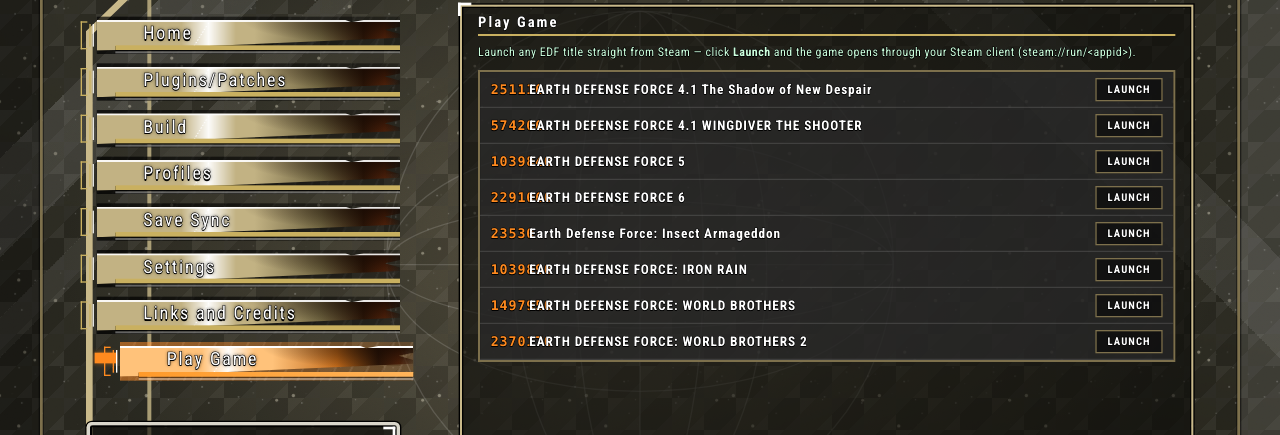
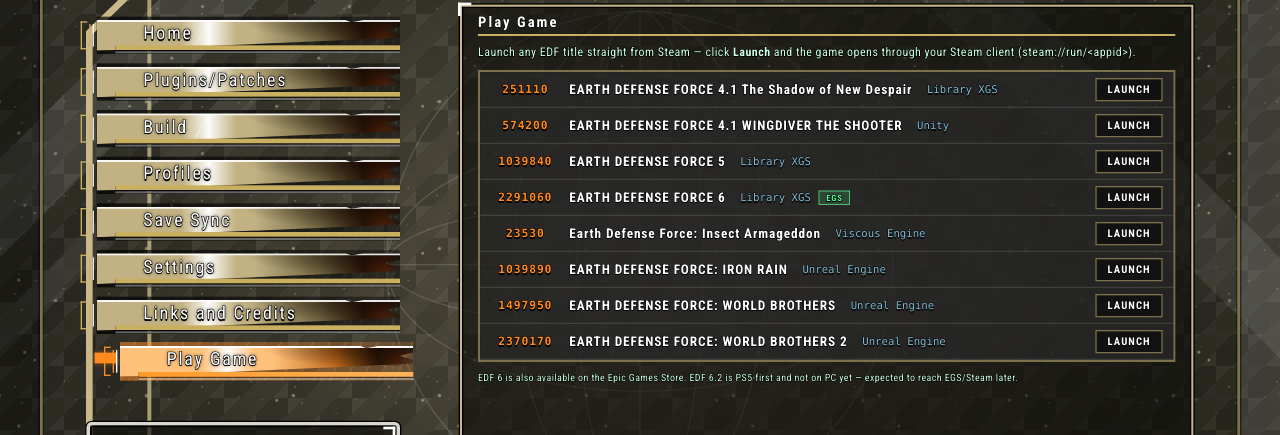
Before and after one commit to FevGrave/EDF-MML-GUI-V2, a React (Vite) app: page /play in a window 1280 px wide. Shown: the part 122-557 px from the top of the page. Built offline with nearby package versions, Linux system fonts and the light colour scheme; no server answers.

Commit message:
Update game metadata and layout styling
Co-authored-by: FevGrave <19373020+FevGrave@users.noreply.github.com>

```diff
--- a/src/lib/edfGames.js
+++ b/src/lib/edfGames.js
@@ -1,13 +1,20 @@
 // EDF titles available on Steam, keyed by App ID. A `steam://run/<appid>` link
 // launches the game through the local Steam client. App IDs verified via SteamDB
-// (2026-09). EDF 6.2 is not on Steam and is therefore not listed here.
+// (2026-09). EDF 6 also has an Epic Games Store release; EDF 6.2 is not on PC
+// yet (PS5-first; PC release expected later) and is therefore not listed here.
+//
+// `engine`: the game engine each title runs on.
+//   - Library XGS: Sandlot mainline titles (4.1, 5, 6)
+//   - Unity: WingDiver the Shooter
+//   - Viscous Engine: Insect Armageddon
+//   - Unreal Engine: Iron Rain, World Brothers 1 & 2
 export const EDF_GAMES = [
-  { id: "edf41", appid: "251110", title: "EARTH DEFENSE FORCE 4.1 The Shadow of New Despair" },
-  { id: "wingdiver", appid: "574200", title: "EARTH DEFENSE FORCE 4.1 WINGDIVER THE SHOOTER" },
-  { id: "edf5", appid: "1039840", title: "EARTH DEFENSE FORCE 5" },
-  { id: "edf6", appid: "2291060", title: "EARTH DEFENSE FORCE 6" },
-  { id: "insect", appid: "23530", title: "Earth Defense Force: Insect Armageddon" },
-  { id: "ironrain", appid: "1039890", title: "EARTH DEFENSE FORCE: IRON RAIN" },
-  { id: "worldbros", appid: "1497950", title: "EARTH DEFENSE FORCE: WORLD BROTHERS" },
-  { id: "worldbros2", appid: "2370170", title: "EARTH DEFENSE FORCE: WORLD BROTHERS 2" },
+  { id: "edf41", appid: "251110", title: "EARTH DEFENSE FORCE 4.1 The Shadow of New Despair", engine: "Library XGS" },
+  { id: "wingdiver", appid: "574200", title: "EARTH DEFENSE FORCE 4.1 WINGDIVER THE SHOOTER", engine: "Unity" },
+  { id: "edf5", appid: "1039840", title: "EARTH DEFENSE FORCE 5", engine: "Library XGS" },
+  { id: "edf6", appid: "2291060", title: "EARTH DEFENSE FORCE 6", engine: "Library XGS", epic: true },
+  { id: "insect", appid: "23530", title: "Earth Defense Force: Insect Armageddon", engine: "Viscous Engine" },
+  { id: "ironrain", appid: "1039890", title: "EARTH DEFENSE FORCE: IRON RAIN", engine: "Unreal Engine" },
+  { id: "worldbros", appid: "1497950", title: "EARTH DEFENSE FORCE: WORLD BROTHERS", engine: "Unreal Engine" },
+  { id: "worldbros2", appid: "2370170", title: "EARTH DEFENSE FORCE: WORLD BROTHERS 2", engine: "Unreal Engine" },
 ];
--- a/src/pages/Play.jsx
+++ b/src/pages/Play.jsx
@@ -16,17 +16,26 @@ export default function Play() {
       <p className="cfdesc" style={{ marginTop: 10, marginBottom: 14 }}>
         Launch any EDF title straight from Steam — click <b>Launch</b> and the game opens through your Steam client (steam://run/&lt;appid&gt;).
       </p>
-      <div className="scroller" style={{ maxHeight: 690, border: "3px solid var(--frame2)", background: "rgba(0,0,0,.45)", boxShadow: "inset 0 0 0 1px rgba(0,0,0,.6)" }}>
+      <div className="scroller" style={{ maxHeight: 670, border: "3px solid var(--frame2)", background: "rgba(0,0,0,.45)", boxShadow: "inset 0 0 0 1px rgba(0,0,0,.6)" }}>
         {EDF_GAMES.map((g) => (
-          <div key={g.appid} className="modrow" style={{ gridTemplateColumns: "44px 1fr auto", cursor: "default" }}>
-            <span className="ord">{g.appid}</span>
-            <b style={{ fontSize: 20 }}>{g.title}</b>
+          <div key={g.appid} className="modrow" style={{ gridTemplateColumns: "104px 1fr auto", cursor: "default" }}>
+            <span className="ord" style={{ fontSize: 17 }}>{g.appid}</span>
+            <div style={{ display: "flex", alignItems: "center", gap: 12, minWidth: 0 }}>
+              <b style={{ fontSize: 20, overflow: "hidden", textOverflow: "ellipsis", whiteSpace: "nowrap" }}>{g.title}</b>
+              <span className="catsub" style={{ flex: "none", color: "#9be0ff" }}>{g.engine}</span>
+              {g.epic && (
+                <span className="chip" style={{ margin: 0, background: "rgba(93,255,154,.15)", borderColor: "var(--ok)", color: "var(--ok)" }}>EGS</span>
+              )}
+            </div>
             <button className="palbtn" style={{ padding: "6px 16px" }} onClick={() => launch(g)}>
               {launched === g.appid ? "Launching…" : "Launch"}
             </button>
           </div>
         ))}
       </div>
+      <p className="cfdesc" style={{ fontSize: 15, marginTop: 12 }}>
+        EDF 6 is also available on the Epic Games Store. EDF 6.2 is PS5-first and not on PC yet — expected to reach EGS/Steam later.
+      </p>
     </Panel>
   );
 }
```
